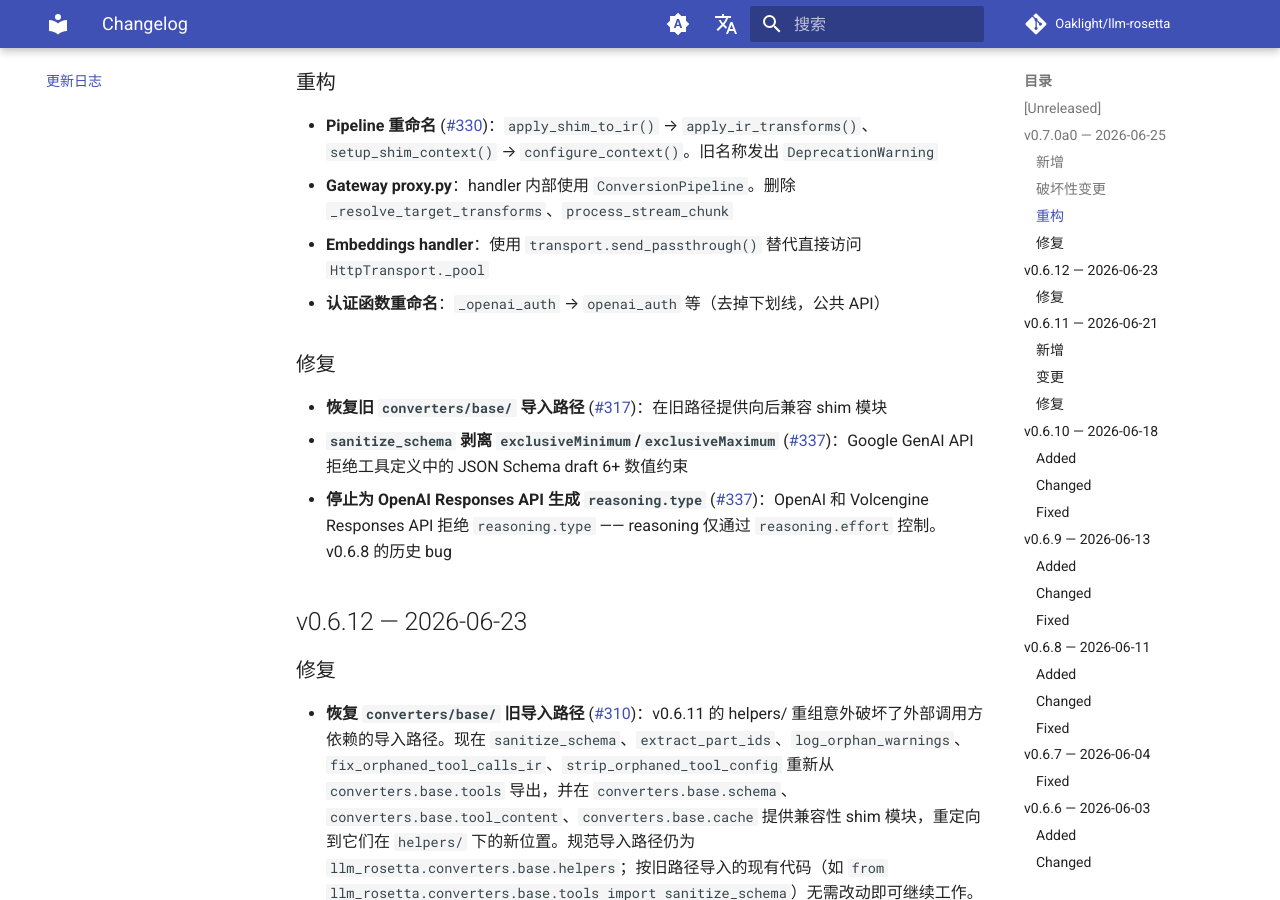
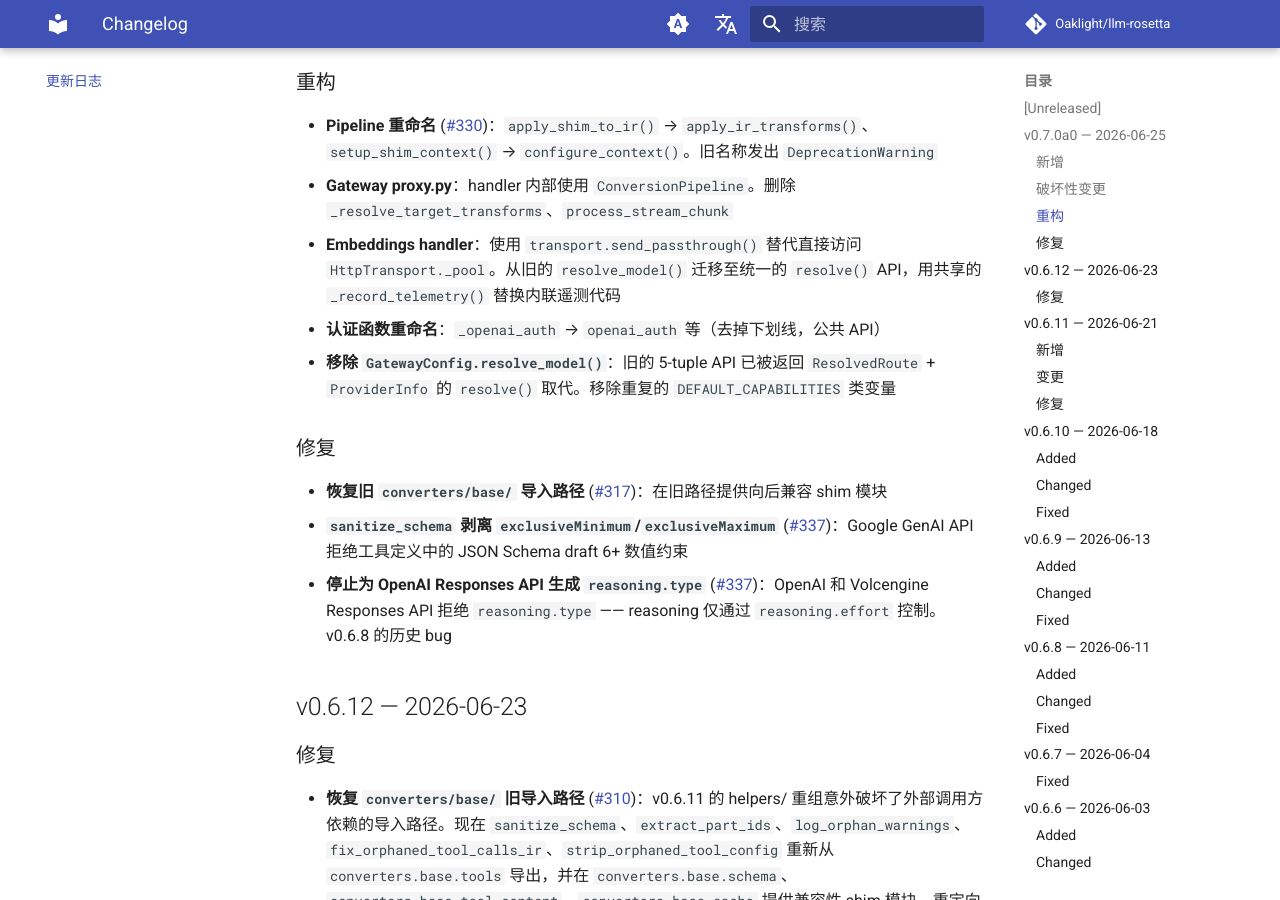
Before and after one commit to Oaklight/llm-rosetta, an MkDocs documentation site: the page built from docs/changelog.md, in a window 1280 px wide and 900 px high, scrolled down 1322 px. Built offline with MkDocs 1.6.1 and Material for MkDocs 9.7.7, drawn with Linux system fonts in a browser that asks for light colours; comment, search, counter and statistics services are not loaded.

Commit message:
changelog: embeddings handler 清理，移除 resolve_model()

```diff
--- a/docs/changelog.md
+++ b/docs/changelog.md
@@ -31,8 +31,9 @@ All notable changes to LLM-Rosetta are documented here. This project follows [Ke
 
 - **Pipeline 重命名** ([#330](https://github.com/Oaklight/llm-rosetta/pull/334))：`apply_shim_to_ir()` → `apply_ir_transforms()`、`setup_shim_context()` → `configure_context()`。旧名称发出 `DeprecationWarning`
 - **Gateway proxy.py**：handler 内部使用 `ConversionPipeline`。删除 `_resolve_target_transforms`、`process_stream_chunk`
-- **Embeddings handler**：使用 `transport.send_passthrough()` 替代直接访问 `HttpTransport._pool`
+- **Embeddings handler**：使用 `transport.send_passthrough()` 替代直接访问 `HttpTransport._pool`。从旧的 `resolve_model()` 迁移至统一的 `resolve()` API，用共享的 `_record_telemetry()` 替换内联遥测代码
 - **认证函数重命名**：`_openai_auth` → `openai_auth` 等（去掉下划线，公共 API）
+- **移除 `GatewayConfig.resolve_model()`**：旧的 5-tuple API 已被返回 `ResolvedRoute` + `ProviderInfo` 的 `resolve()` 取代。移除重复的 `DEFAULT_CAPABILITIES` 类变量
 
 ### 修复
 
```
